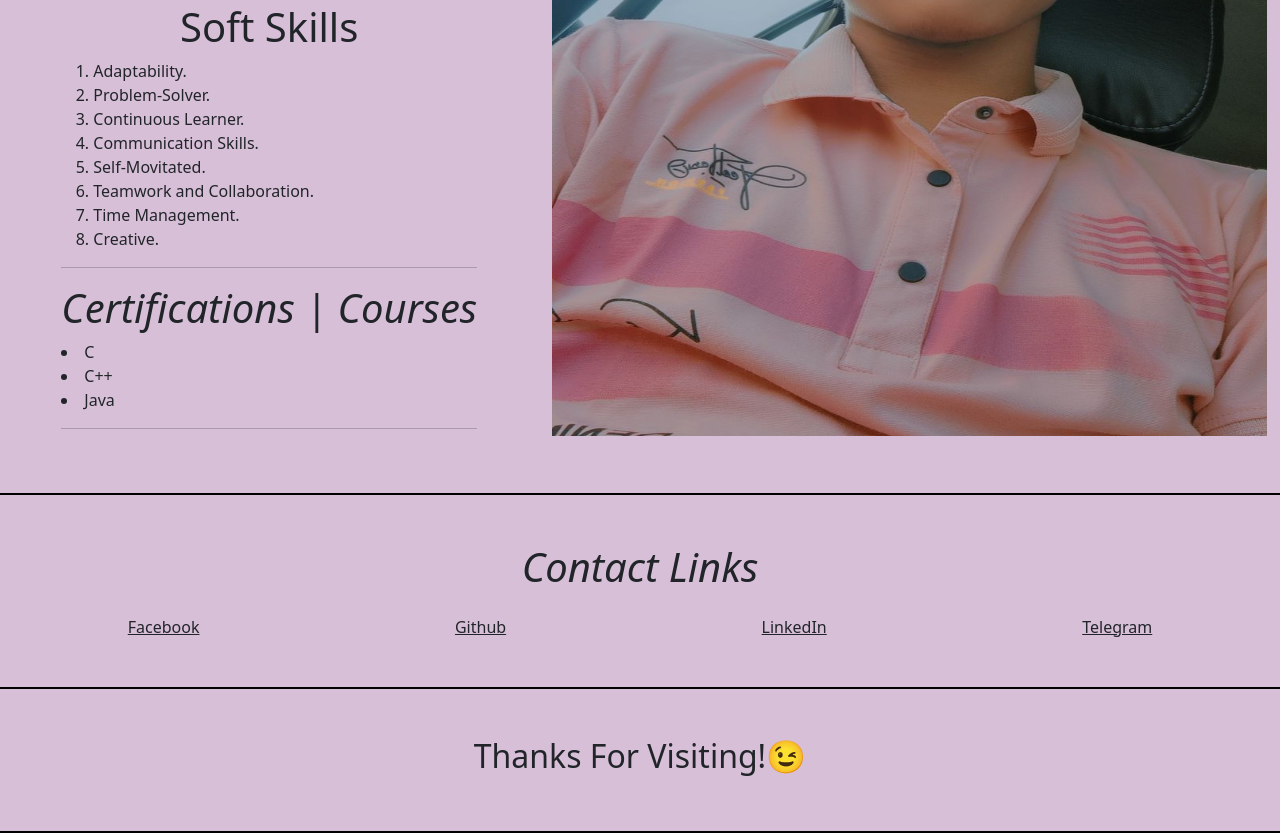
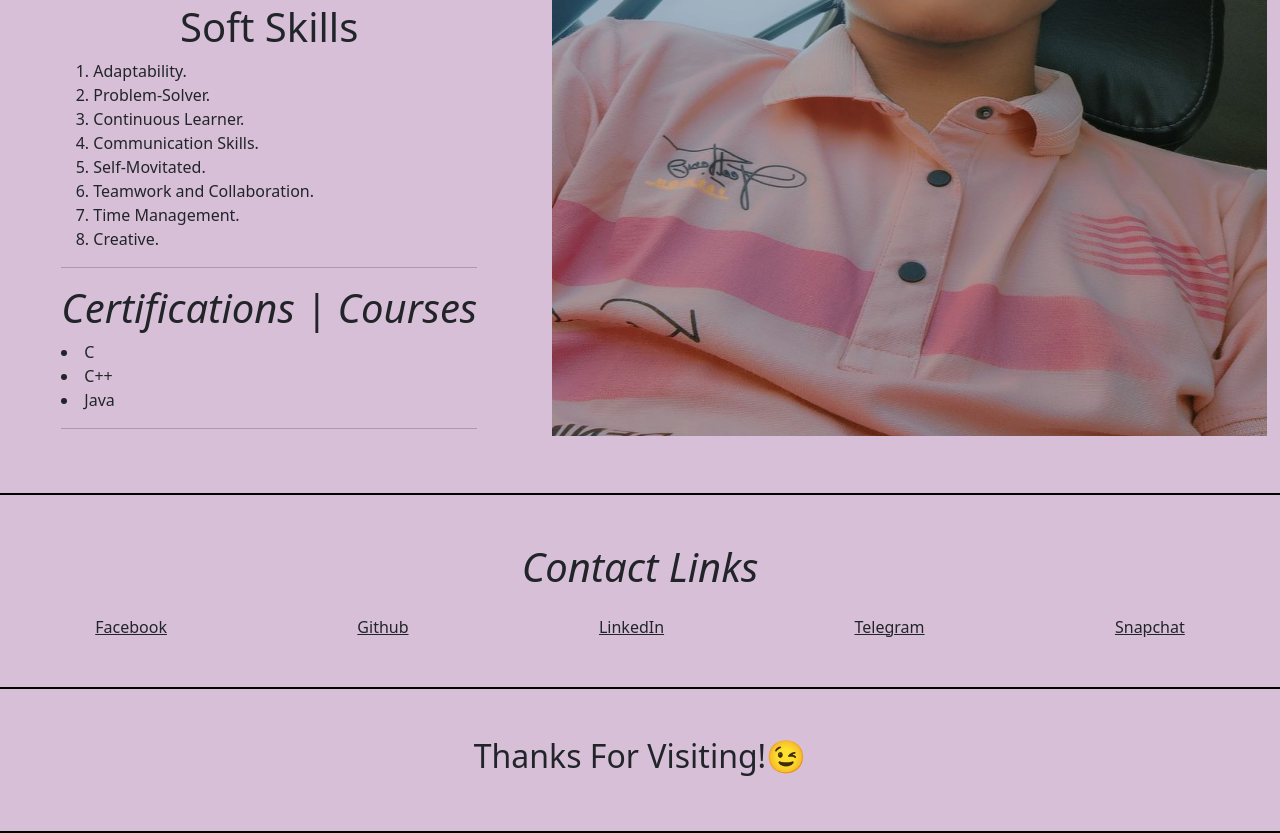
Before and after one commit to lowkeydarshu/me, a plain HTML site: page index.html in a window 1280 px wide. Shown: the part 2944-3777 px from the top of the page. Drawn offline with nearby package versions, Linux system fonts and the light colour scheme.

Commit message:
Update index.html

```diff
--- a/index.html
+++ b/index.html
@@ -283,7 +283,8 @@
                 <a href="https://github.com/lowkeydarshu" class="text-dark" target="_self">Github</a>
                 <a href="https://linkedin.com/in/darshan-lalwani-a22057292" class="text-dark"
                     target="_self">LinkedIn</a>
-                <a href="http://t.me/theogguyy" class="text-dark" target="_self">Telegram</a>
+                <a href="https://t.me/theogguyy" class="text-dark" target="_self">Telegram</a>
+                <a href="https://snapchat.com/t/UxZ1Ug68" class="text-dark" target="_self">Snapchat</a>
             </div>
         </div>
         <div id="footer" class="d-flex justify-content-around mt-5 m-0 p-5" style="border-bottom: 2px solid black;">
```
